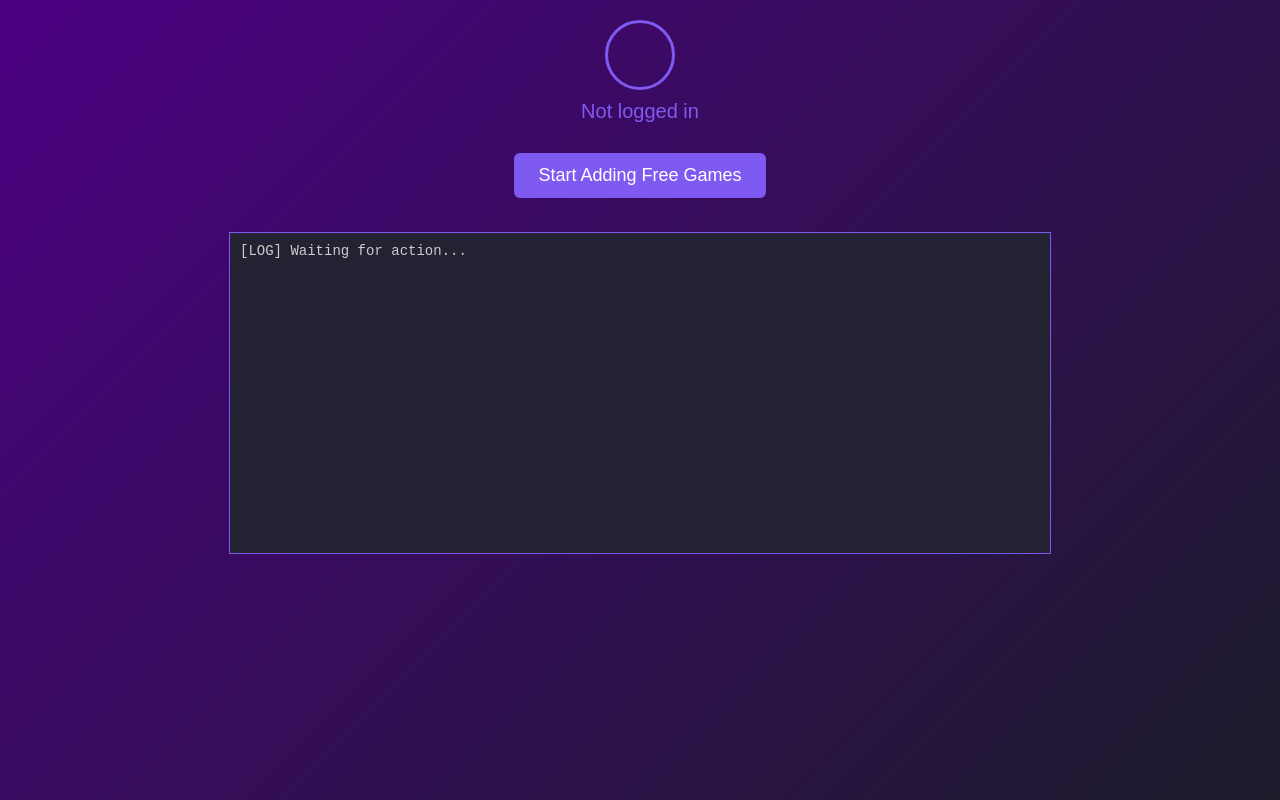
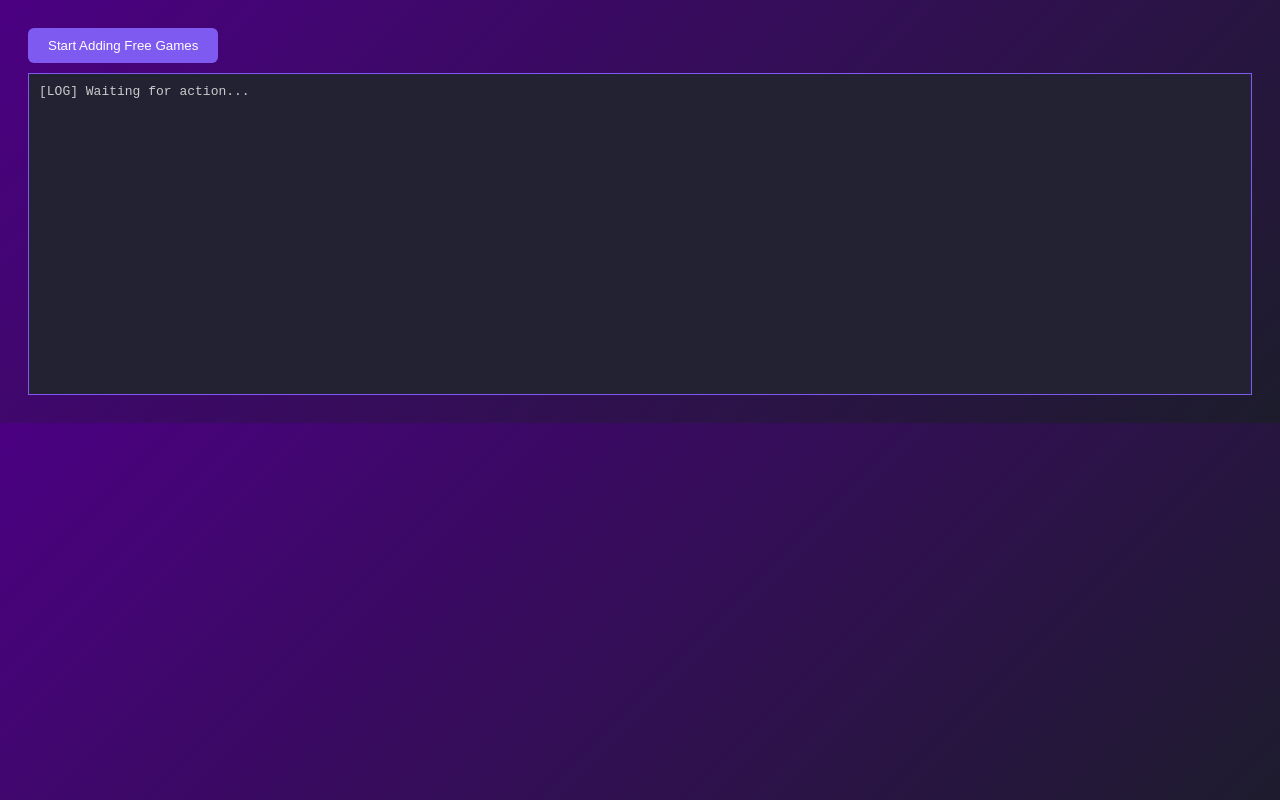
Before and after one commit to Davuksl/SteamGamesAdder, a plain HTML site: page index.html in a window 1280 px wide. Drawn offline with Linux system fonts and the light colour scheme.

Commit message:
Update index.html

```diff
--- a/index.html
+++ b/index.html
@@ -4,63 +4,43 @@
 <meta charset="UTF-8" />
 <title>Steam Free Games Adder</title>
 <style>
-  body {
-    background: linear-gradient(135deg, #4b0082, #1c1c2b);
-    color: #ccc;
-    font-family: Arial, sans-serif;
-    display: flex;
-    flex-direction: column;
-    align-items: center;
-    height: 100vh;
-    margin: 0;
-  }
-  #avatar {
-    margin-top: 20px;
-    width: 64px;
-    height: 64px;
-    border: 3px solid #7f5af0;
-    border-radius: 50%;
-    background-size: cover;
-    background-position: center;
-  }
-  #username {
-    margin: 10px 0;
-    font-size: 20px;
-    color: #7f5af0;
-  }
-  #logs {
-    background: #222233;
-    border: 1px solid #7f5af0;
-    width: 90%;
-    max-width: 800px;
-    height: 300px;
-    overflow-y: auto;
-    padding: 10px;
-    font-family: monospace;
-    font-size: 14px;
-    white-space: pre-wrap;
-  }
-  #start {
-    margin: 20px;
-    padding: 12px 24px;
-    font-size: 18px;
-    background: #7f5af0;
-    color: #fff;
-    border: none;
-    border-radius: 6px;
-    cursor: pointer;
-  }
-  #start:disabled {
-    background: #444466;
-    cursor: not-allowed;
-  }
+  body { background: linear-gradient(135deg,#4b0082,#1c1c2b); color:#ccc; font-family:Arial,sans-serif; padding:20px; }
+  #logs { background:#222233; border:1px solid #7f5af0; padding:10px; height:300px; overflow-y:auto; white-space:pre-wrap; font-family:monospace; }
+  button { background:#7f5af0;color:#fff;border:none;padding:10px 20px;border-radius:6px;cursor:pointer;margin-bottom:10px; }
+  button:disabled { background:#444;cursor:default; }
 </style>
 </head>
 <body>
-  <div id="avatar"></div>
-  <div id="username">Not logged in</div>
   <button id="start">Start Adding Free Games</button>
-  <pre id="logs">[LOG] Waiting for action...</pre>
-  <script src="content.js"></script>
+  <div id="logs">[LOG] Waiting for action...</div>
+<script>
+const logs = document.getElementById('logs');
+const btn = document.getElementById('start');
+function log(t){ logs.textContent += '\n'+new Date().toLocaleTimeString()+' '+t; logs.scrollTop=logs.scrollHeight; }
+
+async function loadSubids(){
+  const t = await fetch('https://davuksl.github.io/SteamGamesAdder/subids.txt').then(r=>r.text());
+  return Array.from(t.matchAll(/Package\s+(\d+)/g),m=>m[1]);
+}
+
+btn.onclick=async()=>{
+  btn.disabled=true;
+  log('Loading subids…');
+  const all = await loadSubids();
+  log(`Loaded ${all.length} packages`);
+  for(let i=0;i<all.length;i+=50){
+    const chunk=all.slice(i,i+50);
+    log(`Sending ${chunk.length}…`);
+    const res = await new Promise(r=>chrome.runtime.sendMessage({action:'addPackages',subids:chunk},r));
+    res.forEach(x=>log(`Package ${x.subid} - ${x.status}`));
+    if(res.some(x=>x.status==='RATE_LIMIT')){
+      log('Rate limit – waiting 3m');
+      await new Promise(r=>setTimeout(r,180000));
+    }
+  }
+  log('Done');
+  btn.disabled=false;
+};
+</script>
 </body>
 </html>
```
